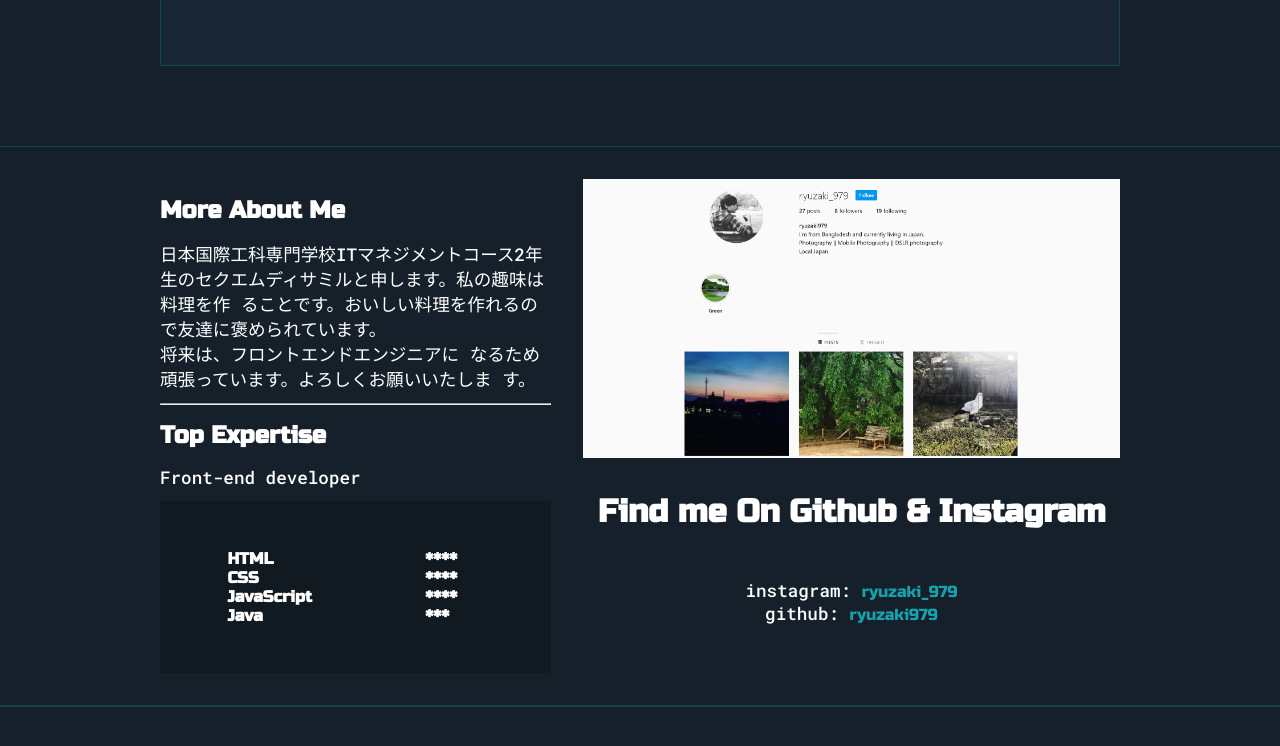
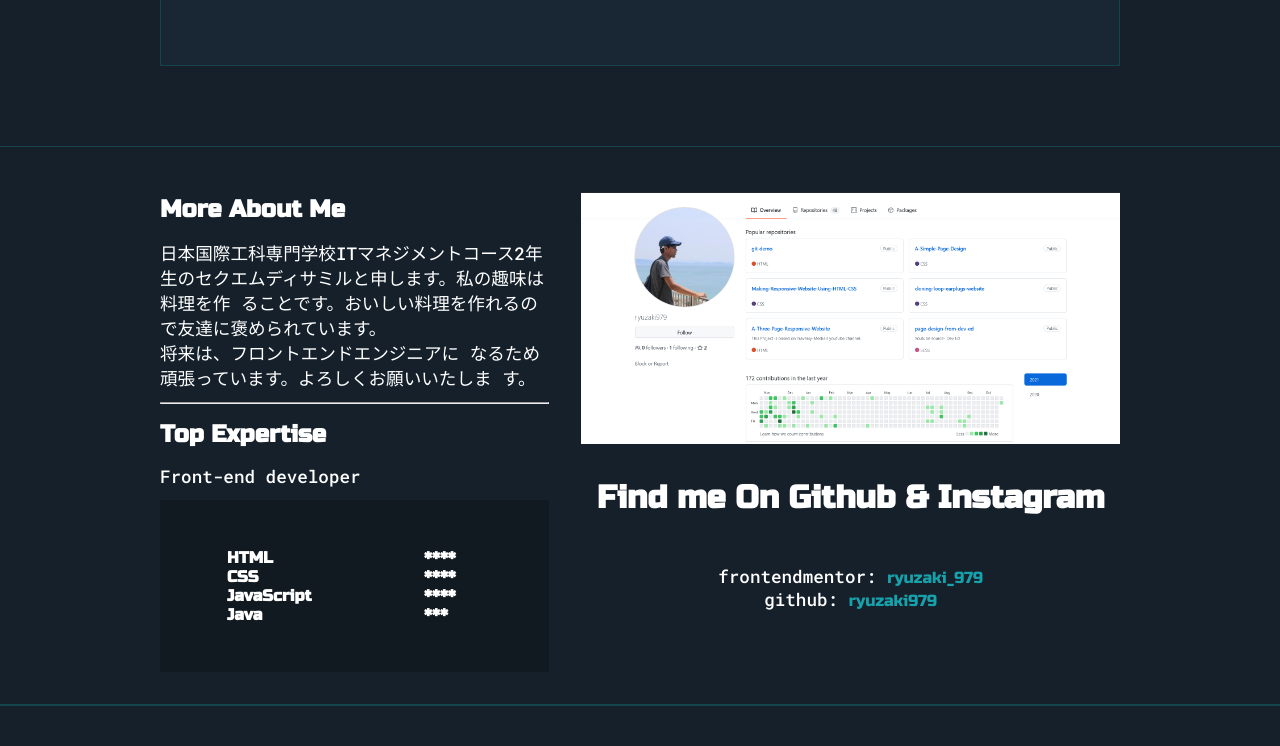
Before and after one commit to samirshake/Samir-Ryuzaki-Portfolio, a plain HTML site: page index.html in a window 1280 px wide. Shown: the part 574-1320 px from the top of the page. Drawn offline with Linux system fonts and the light colour scheme.

Commit message:
updated some links

```diff
--- a/index.html
+++ b/index.html
@@ -99,11 +99,11 @@
             </div>
             <div class="i-r">
                 <div class="img">
-                    <img src="/images/instagram.png" alt="">
+                    <img src="/images/github.png" alt="">
                 </div>
                 <h2>Find me On Github & Instagram</h2>
                 <div class="social-links">
-                    <p>instagram: <a href="https://www.instagram.com/ryuzaki_979/">ryuzaki_979</a></p>
+                    <p>frontendmentor: <a href="https://www.frontendmentor.io/profile/ryuzaki979git">ryuzaki_979</a></p>
                     <p>github: <a href="https://github.com/ryuzaki979">ryuzaki979</a></p>
                 </div>
             </div>
```
Also changed, not shown: images/github.png (added), images/instagram.png (deleted).
